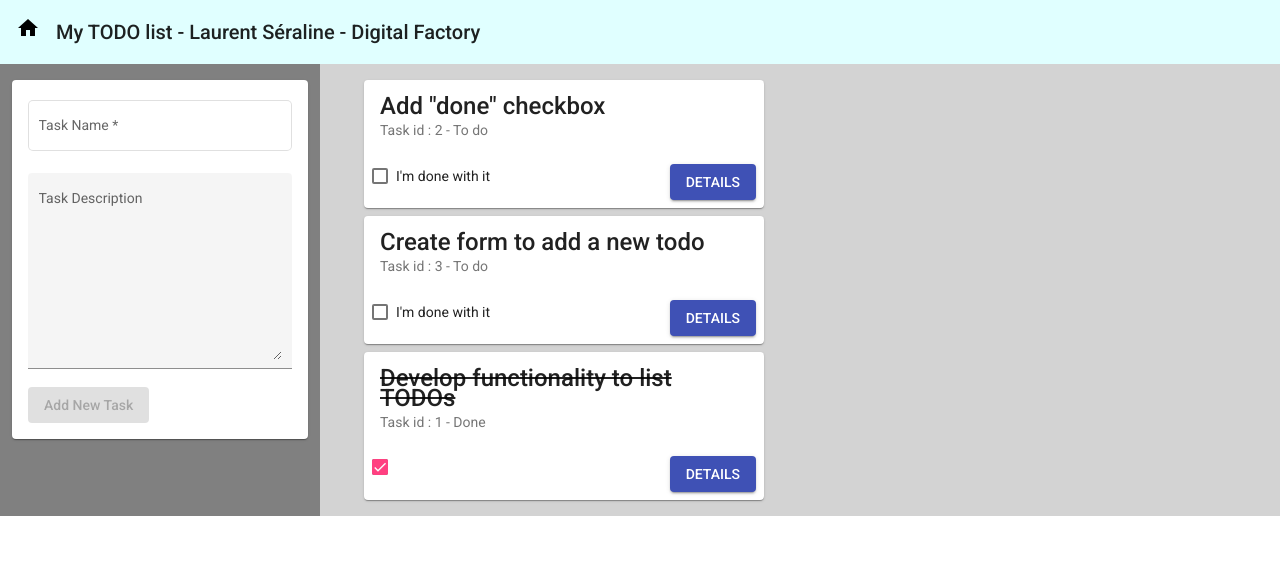
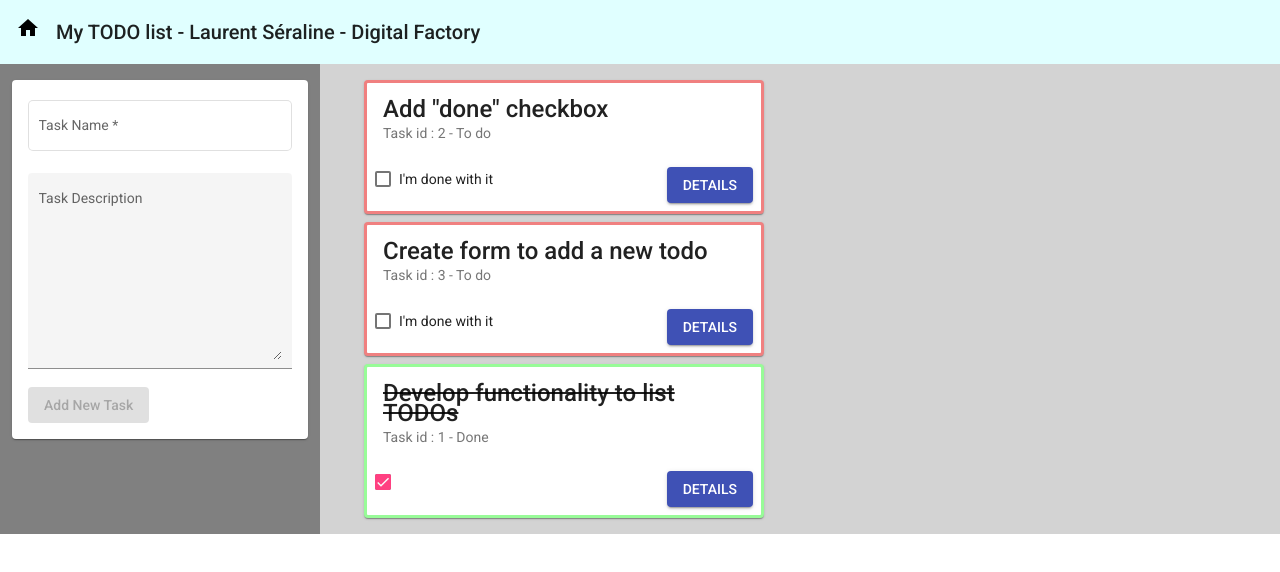
Before and after one commit to Laurent-srln/digital-factory-todo-list, an Angular app: page / in a window 1280 px wide. Shown: the top 572 px of the page. Built offline with nearby package versions, Linux system fonts and the light colour scheme.

Commit message:
different color border on task

```diff
--- a/src/app/task/task.component.css
+++ b/src/app/task/task.component.css
@@ -1,9 +1,14 @@
 .example-card {
   max-width: 400px;
   margin-bottom: 8px;
+  border: lightcoral solid;
 }
 
 .done-task {
+  border: palegreen solid;
+}
+
+.done-task-title {
   text-decoration: line-through;
 }
 
--- a/src/app/task/task.component.html
+++ b/src/app/task/task.component.html
@@ -1,6 +1,6 @@
-<mat-card class="example-card">
+<mat-card [ngClass]="{'done-task': task?.status}" class="example-card">
   <mat-card-title-group>
-    <mat-card-title [ngClass]="{'done-task': task?.status}">{{ task?.title}}</mat-card-title>
+    <mat-card-title [ngClass]="{'done-task-title': task?.status}">{{ task?.title}}</mat-card-title>
     <mat-card-subtitle>Task id : {{task?.id}} - {{ task?.status ? "Done" : "To do" }}</mat-card-subtitle>
   </mat-card-title-group>
   <mat-card-actions class="action-container">
```
Also changed, not shown: 1 other file (tests, documents, lock files or other folders).
